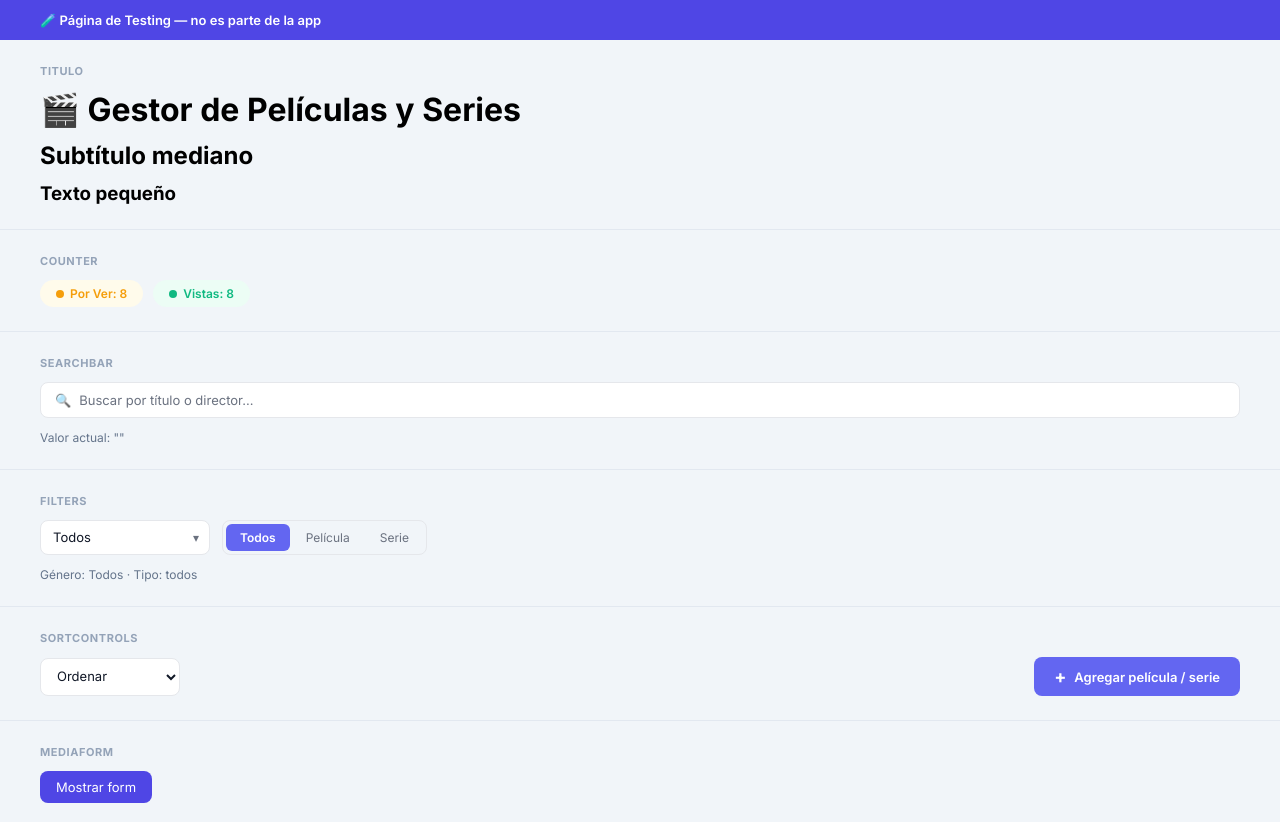
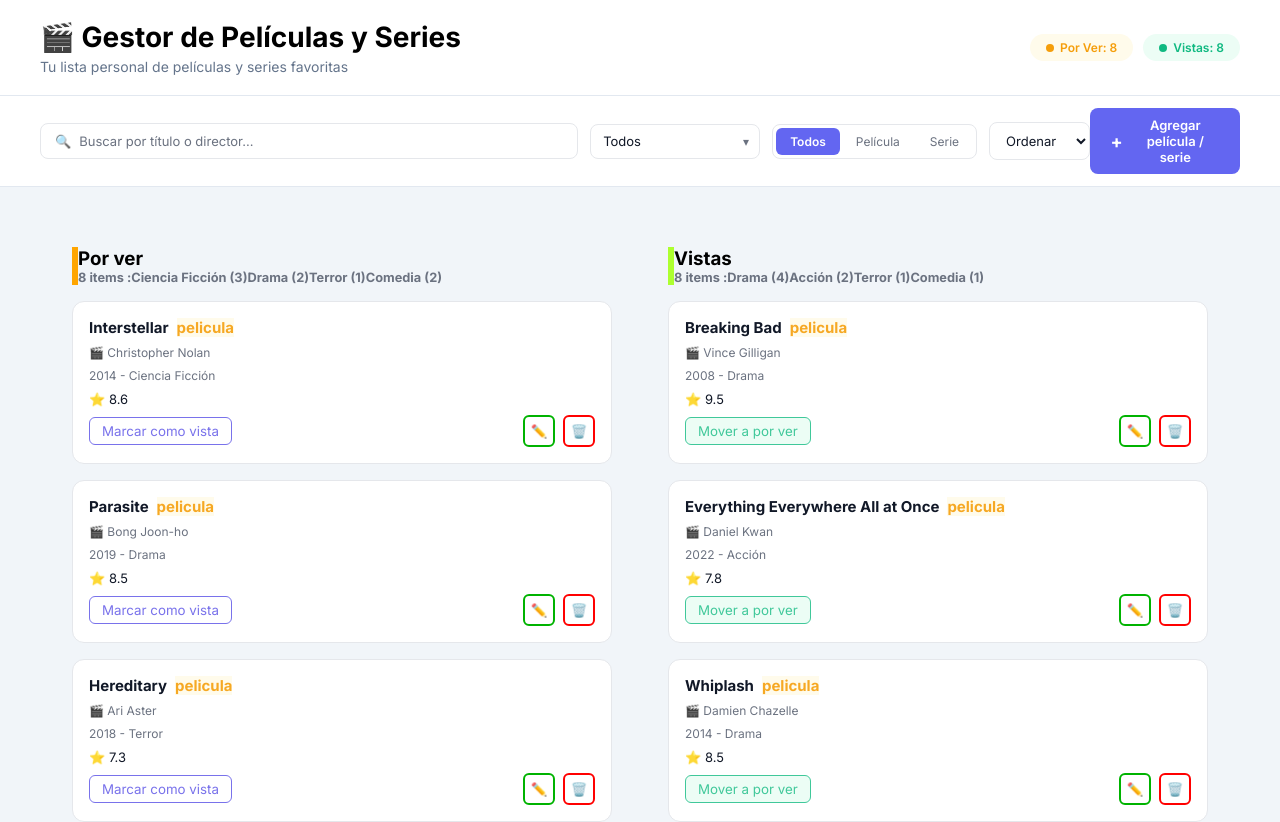
Before and after one commit to JoaquinIVL95/tp1_PWA_2026_unco, a React (Vite) app: page / in a window 1280 px wide. Shown: the top 822 px of the page. Built offline with nearby package versions, Linux system fonts and the light colour scheme.

Commit message:
Assembling-1: Se ensamblaron los componentes para visualizar la pagina completa. Quedan pendientes los feats

```diff
--- a/src/components/Titulo/Titulo.jsx
+++ b/src/components/Titulo/Titulo.jsx
@@ -1,27 +1,17 @@
+import styles from "./Titulo.module.css"
 
 const Titulo = ({
   text,
-  level= 1, //h1, h2, h3
-  size = "xl",//controla el tamaño
-  align = "left", //lef, center, right
-  className = "", //clases extras opcionales
+  level= 1,
+  size = "xl",
+  align = "left",
+  className = "",
 }) =>{
   const Tag = `h${level}`
-  const sizes ={
-    sm: "text-lg font-semibold",
-    md: "text-2x1 font-bold",
-    xl: "text-4x1 font-extrabold",
-
-  }
-  const aligns ={
-    left: "text-left",
-    center: "text-center",
-    right: "text-right"
-  }
 
   return (
-   <Tag className={`${sizes[size]} ${aligns[align]} ${className}`}>
-    {text}
+    <Tag className={`${styles[size]} ${styles[align]} ${className}`}>
+      {text}
     </Tag>
   )
 }
--- a/src/components/Titulo/Titulo.module.css
+++ b/src/components/Titulo/Titulo.module.css
@@ -1 +1,20 @@
 /* Titulo styles */
+
+.xl {
+  font-size: 28px;
+  font-weight: 700;
+}
+
+.md {
+  font-size: 20px;
+  font-weight: 700;
+}
+
+.sm {
+  font-size: 15px;
+  font-weight: 600;
+}
+
+.left   { text-align: left; }
+.center { text-align: center; }
+.right  { text-align: right; }
--- a/src/pages/Testing/Testing.jsx
+++ b/src/pages/Testing/Testing.jsx
@@ -6,108 +6,52 @@ import Counter from '../../components/Counter/Counter'
 import SearchBar from '../../components/SearchBar/SearchBar'
 import Filters from '../../components/Filters/Filters'
 import SortControls from '../../components/SortControls/SortControls'
-import MediaForm from '../../components/MediaForm/MediaForm'
-import MediaCard from '../../components/MediaCard/MediaCard'
 import MediaList from '../../components/MediaList/MediaList'
 
-
 export default function Testing() {
-  const [items] = useState(seedData)
+  const [items, setItems] = useState(seedData)
   const [busqueda, setBusqueda] = useState('')
   const [genero, setGenero] = useState('Todos')
   const [tipo, setTipo] = useState('todos')
-  const [mostrarForm, setMostrarForm] = useState(false)
-  const [peliculas, setPeliculas] = useState(seedData);
-
-  const section = {
-    padding: '24px 40px',
-    borderBottom: '1px solid #e2e8f0',
-    display: 'flex',
-    flexDirection: 'column',
-    gap: '12px',
-  }
-
-  const label = {
-    fontSize: '11px',
-    fontWeight: 700,
-    textTransform: 'uppercase',
-    color: '#94a3b8',
-    letterSpacing: '0.05em',
-  }
 
   return (
     <div style={{ fontFamily: 'Inter, sans-serif', background: '#f1f5f9', minHeight: '100vh' }}>
 
-      <div style={{ background: '#4f46e5', color: '#fff', padding: '12px 40px', fontSize: '13px', fontWeight: 600 }}>
-        🧪 Página de Testing — no es parte de la app
+      {/* HEADER */}
+      <header style={{
+        background: '#ffffff',
+        borderBottom: '1px solid #e2e8f0',
+        padding: '20px 40px',
+        display: 'flex',
+        alignItems: 'center',
+        gap: '16px',
+      }}>
+        <div style={{ flex: 1, display: 'flex', flexDirection: 'column', gap: '4px' }}>
+          <Titulo text="🎬 Gestor de Películas y Series" level={1} />
+          <span style={{ fontSize: '14px', color: '#64748b' }}>
+            Tu lista personal de películas y series favoritas
+          </span>
+        </div>
+        <Counter items={items} />
+      </header>
+
+      {/* CONTROLS BAR */}
+      <div style={{
+        background: '#ffffff',
+        borderBottom: '1px solid #e2e8f0',
+        padding: '12px 40px',
+        display: 'flex',
+        alignItems: 'center',
+        gap: '12px',
+      }}>
+        <SearchBar value={busqueda} onChange={setBusqueda} />
+        <Filters genero={genero} setGenero={setGenero} tipo={tipo} setTipo={setTipo} />
+        <SortControls items={items} onSort={setItems} />
       </div>
 
-      {/* TITULO */}
-      <div style={section}>
-        <span style={label}>Titulo</span>
-        <Titulo text="🎬 Gestor de Películas y Series" level={1} size="xl" />
-        <Titulo text="Subtítulo mediano" level={2} size="md" />
-        <Titulo text="Texto pequeño" level={3} size="sm" />
-      </div>
-
-      {/* COUNTER */}
-      <div style={section}>
-        <span style={label}>Counter</span>
-        <Counter items={items} />
-      </div>
-
-      {/* SEARCHBAR */}
-      <div style={section}>
-        <span style={label}>SearchBar</span>
-        <SearchBar value={busqueda} onChange={setBusqueda} />
-        <span style={{ fontSize: '12px', color: '#64748b' }}>Valor actual: "{busqueda}"</span>
-      </div>
-
-      {/* FILTERS */}
-      <div style={section}>
-        <span style={label}>Filters</span>
-        <Filters genero={genero} setGenero={setGenero} tipo={tipo} setTipo={setTipo} />
-        <span style={{ fontSize: '12px', color: '#64748b' }}>Género: {genero} · Tipo: {tipo}</span>
-      </div>
-
-      {/* SORT CONTROLS */}
-      <div style={section}>
-        <span style={label}>SortControls</span>
-        <SortControls
-        items={peliculas}
-        onSort={(sorted) => setPeliculas(sorted)}
-        />
-      </div>
-
-      {/* MEDIA FORM */}
-      <div style={section}>
-        <span style={label}>MediaForm</span>
-        <button
-          onClick={() => setMostrarForm(!mostrarForm)}
-          style={{ width: 'fit-content', padding: '8px 16px', background: '#4f46e5', color: '#fff', border: 'none', borderRadius: '8px', cursor: 'pointer', fontSize: '13px' }}
-        >
-          {mostrarForm ? 'Ocultar form' : 'Mostrar form'}
-        </button>
-        {mostrarForm && (
-          <MediaForm
-            onClose={() => setMostrarForm(false)}
-            onSave={(data) => { console.log('onSave:', data); setMostrarForm(false) }}
-          />
-        )}
-      </div>
-
-      {/* MEDIA CARD */}
-      <div style={section}>
-        <span style={label}>MediaCard</span>
-        <div style={{ maxWidth: '400px' }}>
-                    <MediaCard item={seedData[0]} />
-        </div>
-      </div>
-
-      {/* MEDIA LIST */}
-      <div style={section}>
-        <span style={label}>MediaList</span>
-        <MediaList item={seedData} />
+      {/* CONTENT */}
+      <div style={{ padding: '28px 40px' }}>
+        <MediaList item={items} />
       </div>
 
     </div>
```
